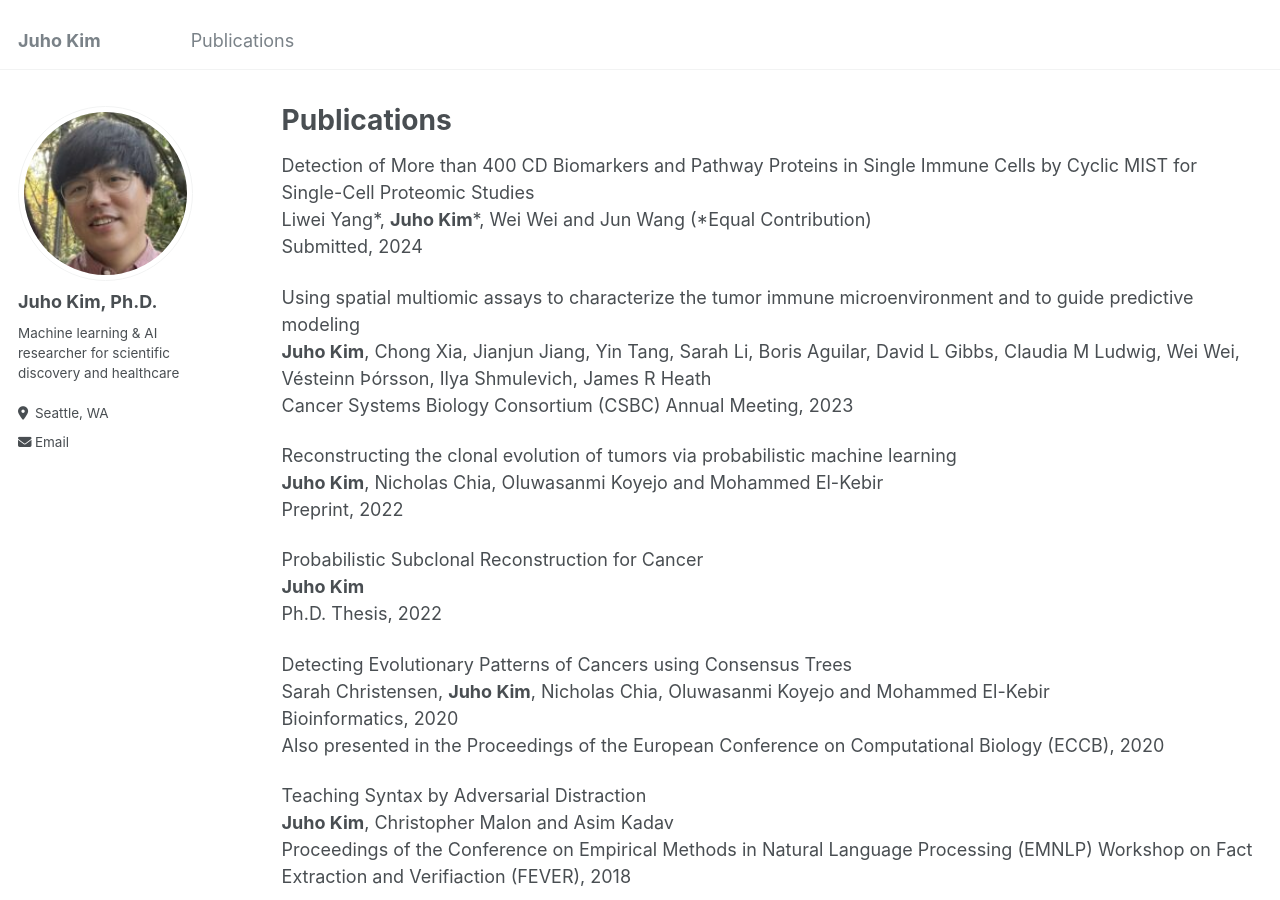
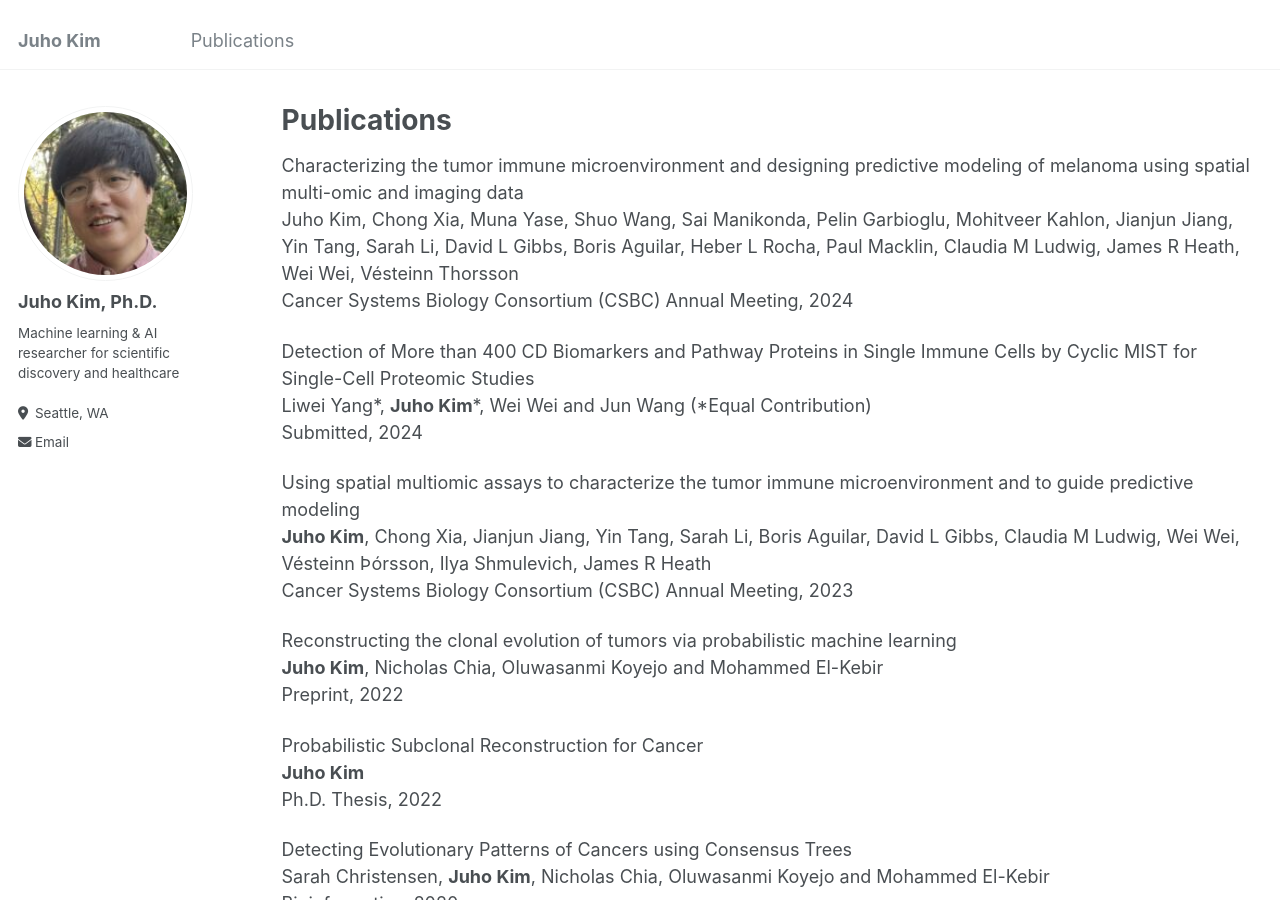
Before and after one commit to juhokim/juhokim.github.io, a Jekyll site: the page built from _pages/publications.md, in a window 1280 px wide and 900 px high. Built offline with Jekyll 4.4.1, drawn with Linux system fonts in a browser that asks for light colours.

Commit message:
Update publications.md

```diff
--- a/_pages/publications.md
+++ b/_pages/publications.md
@@ -4,6 +4,11 @@ title: "Publications"
 permalink: /publications/
 author_profile: true
 ---
+
+Characterizing the tumor immune microenvironment and designing predictive modeling of melanoma using spatial multi-omic and imaging data \
+Juho Kim, Chong Xia, Muna Yase, Shuo Wang, Sai Manikonda, Pelin Garbioglu, Mohitveer Kahlon, Jianjun Jiang, Yin Tang, Sarah Li, David L Gibbs, Boris Aguilar, Heber L Rocha, Paul Macklin, Claudia M Ludwig, James R Heath, Wei Wei, Vésteinn Thorsson \
+Cancer Systems Biology Consortium (CSBC) Annual Meeting, 2024
+
 
 Detection of More than 400 CD Biomarkers and Pathway Proteins in Single Immune Cells by Cyclic MIST for Single-Cell Proteomic Studies \
 Liwei Yang\*, **Juho Kim**\*, Wei Wei and Jun Wang (\*Equal Contribution)\
```
